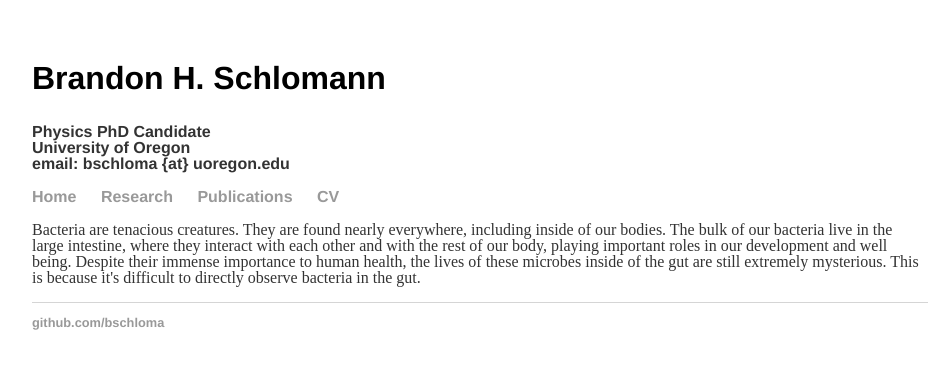
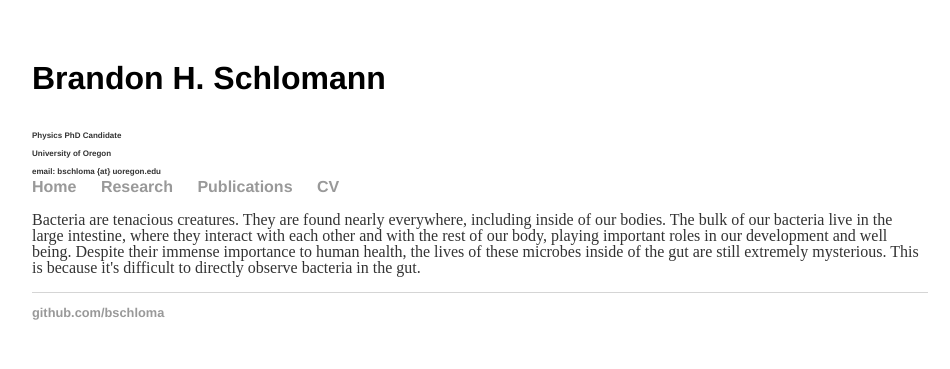
Before and after one commit to bschloma/bschloma.github.io, a Jekyll site: the page built from index.html, in a window 1280 px wide. Shown: the top 369 px of the page, without its empty margins (160-1110 px from the left). Built offline with Jekyll 4.4.1, drawn with Linux system fonts in a browser that asks for light colours.

Commit message:
Update default.html
changed p to p2

```diff
--- a/_layouts/default.html
+++ b/_layouts/default.html
@@ -9,11 +9,11 @@
 			<nav>
 	    		<ul>
 				<h1> Brandon H. Schlomann </h1>
-				<p>
+				<p2>
 					Physics PhD Candidate <br/>
 					University of Oregon <br/>
 					email:  bschloma {at} uoregon.edu <br/>
-				</p>
+				</p2>
 
 	        		<li><a href="/">Home</a></li>
 		        	<li><a href="/research">Research</a></li>
```
